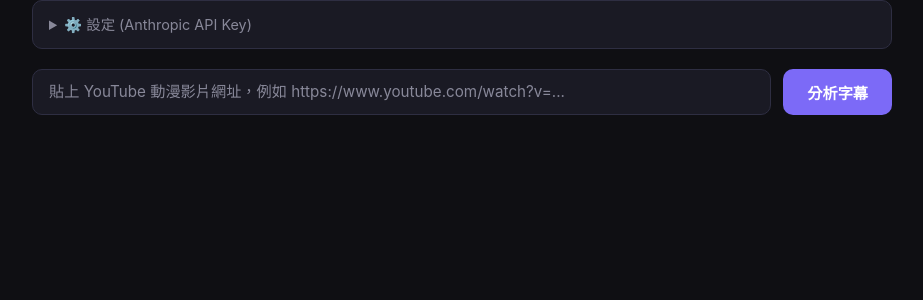
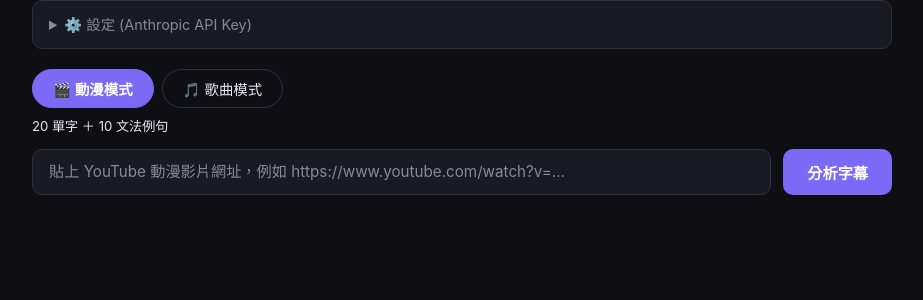
Before and after one commit to ivymatw/AnimeJapanese, a Flask app: page / in a window 1280 px wide. Shown: the part 190-490 px from the top of the page, without its empty margins (178-1101 px from the left). Run offline with Flask 3, Linux system fonts and the light colour scheme; some libraries are stand-ins or nearby versions.

Commit message:
feat: add song mode (歌詞全文 + 20 單字)

```diff
--- a/app.py
+++ b/app.py
@@ -15,7 +15,7 @@ import anthropic
 
 app = Flask(__name__)
 
-SYSTEM_PROMPT = """你是日文學習助手，專門從日本動漫對白中選取適合 N2 程度以上的學習素材。
+SYSTEM_PROMPT_ANIME = """你是日文學習助手，專門從日本動漫對白中選取適合 N2 程度以上的學習素材。
 
 請從以下動漫字幕中：
 1. 選出 20 個 N2 以上程度的重要單字（避免太基礎的 N5/N4 單字）
@@ -33,6 +33,29 @@ SYSTEM_PROMPT = """你是日文學習助手，專門從日本動漫對白中選
   ],
   "grammar": [
     {"japanese": "例句原文", "reading": "", "chinese": "繁體中文翻譯", "notes": "文法重點：〜文法型"}
+  ]
+}
+
+只回傳 JSON，不要其他文字。"""
+
+SYSTEM_PROMPT_SONG = """你是日文學習助手，專門從日文歌曲歌詞中整理學習素材。
+
+請從以下歌詞中：
+1. 整理出歌詞全文（每行一句，去除重複段落標記，保持原始日文）
+2. 選出 20 個值得學習的重要單字（包含歌詞中具詩意或常用的詞）
+
+要求：
+- 歌詞以行為單位，每行一個 item（japanese=歌詞原文，reading=讀音，chinese=整行翻譯，notes=空白）
+- 單字需提供假名讀音和繁體中文翻譯
+- 翻譯使用繁體中文
+- 以 JSON 格式回傳，格式如下：
+
+{
+  "lyrics": [
+    {"japanese": "歌詞一行", "reading": "よみかた", "chinese": "繁體中文翻譯", "notes": ""}
+  ],
+  "vocabulary": [
+    {"japanese": "単語", "reading": "たんご", "chinese": "單字", "notes": "詞性說明"}
   ]
 }
 
@@ -142,8 +165,8 @@ def parse_subtitle_file(filepath: str) -> str:
     return "\n".join(lines)
 
 
-def call_claude(subtitle_text: str, api_key: str) -> dict:
-    """Send subtitle text to Claude and get vocabulary + grammar JSON."""
+def call_claude(subtitle_text: str, api_key: str, mode: str = "anime") -> dict:
+    """Send subtitle text to Claude and get learning content JSON."""
     client = anthropic.Anthropic(api_key=api_key)
 
     # Limit subtitle length to avoid token overflow
@@ -151,13 +174,18 @@ def call_claude(subtitle_text: str, api_key: str) -> dict:
     if len(subtitle_text) > max_chars:
         subtitle_text = subtitle_text[:max_chars] + "\n...(字幕截斷)"
 
+    if mode == "song":
+        system = SYSTEM_PROMPT_SONG
+        user_msg = f"以下是日文歌曲歌詞：\n\n{subtitle_text}"
+    else:
+        system = SYSTEM_PROMPT_ANIME
+        user_msg = f"以下是動漫字幕內容：\n\n{subtitle_text}"
+
     message = client.messages.create(
         model="claude-sonnet-4-6",
         max_tokens=4096,
-        system=SYSTEM_PROMPT,
-        messages=[
-            {"role": "user", "content": f"以下是動漫字幕內容：\n\n{subtitle_text}"}
-        ]
+        system=system,
+        messages=[{"role": "user", "content": user_msg}]
     )
 
     text = message.content[0].text.strip()
@@ -167,15 +195,24 @@ def call_claude(subtitle_text: str, api_key: str) -> dict:
     return json.loads(text)
 
 
-def build_nihongocards(title: str, data: dict) -> dict:
+def build_nihongocards(title: str, data: dict, mode: str = "anime") -> dict:
     """Build .nihongocards JSON structure."""
     now = datetime.now(timezone.utc).strftime("%Y-%m-%dT%H:%M:%SZ")
-    return {
-        "version": 1,
-        "type": "group",
-        "title": f"AnimeJapanese - {title}",
-        "exportedAt": now,
-        "tables": [
+    if mode == "song":
+        tables = [
+            {
+                "title": f"歌詞 - {title}",
+                "bookType": "grammar",   # grammar type = sentence cards
+                "items": data.get("lyrics", [])
+            },
+            {
+                "title": f"單字 - {title}",
+                "bookType": "vocabulary",
+                "items": data.get("vocabulary", [])
+            }
+        ]
+    else:
+        tables = [
             {
                 "title": f"單字 - {title}",
                 "bookType": "vocabulary",
@@ -187,6 +224,12 @@ def build_nihongocards(title: str, data: dict) -> dict:
                 "items": data.get("grammar", [])
             }
         ]
+    return {
+        "version": 1,
+        "type": "group",
+        "title": f"AnimeJapanese - {title}",
+        "exportedAt": now,
+        "tables": tables
     }
 
 
@@ -200,6 +243,7 @@ def analyze():
     body = request.get_json(silent=True) or {}
     url = body.get("url", "").strip()
     api_key = get_api_key(body)
+    mode = body.get("mode", "anime")  # "anime" or "song"
 
     if not url:
         return jsonify({"error": "請提供 YouTube URL"}), 400
@@ -217,7 +261,7 @@ def analyze():
 
         # Step 2: Call Claude
         try:
-            data = call_claude(subtitle_text, api_key)
+            data = call_claude(subtitle_text, api_key, mode=mode)
         except anthropic.AuthenticationError:
             return jsonify({"error": "API Key 無效，請確認 Anthropic API Key 正確。"}), 401
         except anthropic.RateLimitError:
@@ -228,12 +272,14 @@ def analyze():
             return jsonify({"error": f"AI 分析失敗：{str(e)}"}), 500
 
         # Step 3: Build nihongocards
-        cards = build_nihongocards(video_title, data)
+        cards = build_nihongocards(video_title, data, mode=mode)
 
         resp = jsonify({
             "title": video_title,
+            "mode": mode,
             "vocabulary": data.get("vocabulary", []),
             "grammar": data.get("grammar", []),
+            "lyrics": data.get("lyrics", []),
             "nihongocards": cards
         })
         resp.headers["Cache-Control"] = "no-store"
--- a/static/script.js
+++ b/static/script.js
@@ -2,6 +2,23 @@
 
 const LS_KEY = "animejapanese_api_key";
 let currentCards = null;
+let currentMode = "anime";
+
+function setMode(mode) {
+  currentMode = mode;
+  document.getElementById("mode-anime").classList.toggle("active", mode === "anime");
+  document.getElementById("mode-song").classList.toggle("active", mode === "song");
+  const hint = document.getElementById("mode-hint");
+  const urlInput = document.getElementById("youtube-url");
+  if (mode === "song") {
+    hint.textContent = "歌詞全文 ＋ 20 重要單字";
+    urlInput.placeholder = "貼上 YouTube 日文歌曲網址，例如 https://www.youtube.com/watch?v=...";
+  } else {
+    hint.textContent = "20 單字 ＋ 10 文法例句";
+    urlInput.placeholder = "貼上 YouTube 動漫影片網址，例如 https://www.youtube.com/watch?v=...";
+  }
+  hideResults();
+}
 
 // ── Init ──────────────────────────────────────────────
 window.addEventListener("DOMContentLoaded", () => {
@@ -40,7 +57,7 @@ async function analyze() {
     const res = await fetch("/analyze", {
       method: "POST",
       headers: { "Content-Type": "application/json" },
-      body: JSON.stringify({ url, api_key: apiKey }),
+      body: JSON.stringify({ url, api_key: apiKey, mode: currentMode }),
     });
 
     if (res.status === 202 || res.ok) {
@@ -78,9 +95,11 @@ async function analyze() {
 
 // ── Render ────────────────────────────────────────────
 function renderResults(data) {
-  document.getElementById("video-title-display").textContent = `🎬 ${data.title}`;
+  const mode = data.mode || "anime";
+  const icon = mode === "song" ? "🎵" : "🎬";
+  document.getElementById("video-title-display").textContent = `${icon} ${data.title}`;
 
-  // Vocabulary table
+  // Vocabulary table (both modes)
   const tbody = document.getElementById("vocab-body");
   tbody.innerHTML = "";
   (data.vocabulary || []).forEach(item => {
@@ -95,7 +114,28 @@ function renderResults(data) {
   });
   document.getElementById("vocab-count").textContent = `${(data.vocabulary || []).length} 個`;
 
-  // Grammar list
+  if (mode === "song") {
+    // Show lyrics, hide grammar
+    document.getElementById("grammar-card").classList.add("hidden");
+    document.getElementById("lyrics-card").classList.remove("hidden");
+
+    const lyricsBody = document.getElementById("lyrics-body");
+    lyricsBody.innerHTML = "";
+    (data.lyrics || []).forEach(item => {
+      const tr = document.createElement("tr");
+      tr.innerHTML = `
+        <td>${esc(item.japanese)}</td>
+        <td>${esc(item.reading)}</td>
+        <td>${esc(item.chinese)}</td>
+      `;
+      lyricsBody.appendChild(tr);
+    });
+    document.getElementById("lyrics-count").textContent = `${(data.lyrics || []).length} 行`;
+  } else {
+    // Show grammar, hide lyrics
+    document.getElementById("grammar-card").classList.remove("hidden");
+    document.getElementById("lyrics-card").classList.add("hidden");
+
     const grammarDiv = document.getElementById("grammar-list");
     grammarDiv.innerHTML = "";
     (data.grammar || []).forEach((item, i) => {
@@ -109,6 +149,7 @@ function renderResults(data) {
       grammarDiv.appendChild(el);
     });
     document.getElementById("grammar-count").textContent = `${(data.grammar || []).length} 句`;
+  }
 
   document.getElementById("results-section").classList.remove("hidden");
 }
--- a/static/style.css
+++ b/static/style.css
@@ -336,3 +336,39 @@ td:nth-child(4) { color: var(--text-muted); font-size: 0.85rem; }
   .url-row { flex-direction: column; }
   .results-header { flex-direction: column; align-items: flex-start; }
 }
+
+/* ── Mode Selector ───────────────────────────────────── */
+.mode-selector {
+  display: flex;
+  gap: 8px;
+  margin-bottom: 8px;
+}
+
+.mode-btn {
+  padding: 8px 20px;
+  border-radius: 20px;
+  border: 1px solid var(--border);
+  background: var(--card-bg);
+  color: var(--text-secondary);
+  font-size: 0.9rem;
+  cursor: pointer;
+  transition: all 0.2s;
+}
+
+.mode-btn:hover {
+  border-color: var(--accent);
+  color: var(--text-primary);
+}
+
+.mode-btn.active {
+  background: var(--accent);
+  border-color: var(--accent);
+  color: #fff;
+  font-weight: 600;
+}
+
+.mode-hint {
+  font-size: 0.82rem;
+  color: var(--text-secondary);
+  margin-bottom: 12px;
+}
--- a/templates/index.html
+++ b/templates/index.html
@@ -30,6 +30,12 @@
 
     <!-- Input -->
     <section class="input-section">
+      <!-- Mode selector -->
+      <div class="mode-selector">
+        <button class="mode-btn active" id="mode-anime" onclick="setMode('anime')">🎬 動漫模式</button>
+        <button class="mode-btn" id="mode-song" onclick="setMode('song')">🎵 歌曲模式</button>
+      </div>
+      <div class="mode-hint" id="mode-hint">20 單字 ＋ 10 文法例句</div>
       <div class="url-row">
         <input type="url" id="youtube-url"
                placeholder="貼上 YouTube 動漫影片網址，例如 https://www.youtube.com/watch?v=..."
@@ -79,10 +85,23 @@
         </div>
       </div>
 
-      <!-- Grammar -->
-      <div class="card">
+      <!-- Grammar (anime mode) -->
+      <div class="card" id="grammar-card">
         <h3>📝 文法 <span class="badge" id="grammar-count"></span></h3>
         <div id="grammar-list"></div>
+      </div>
+
+      <!-- Lyrics (song mode) -->
+      <div class="card hidden" id="lyrics-card">
+        <h3>🎵 歌詞 <span class="badge" id="lyrics-count"></span></h3>
+        <div class="table-wrapper">
+          <table id="lyrics-table">
+            <thead>
+              <tr><th>歌詞</th><th>讀音</th><th>中文</th></tr>
+            </thead>
+            <tbody id="lyrics-body"></tbody>
+          </table>
+        </div>
       </div>
     </section>
   </div>
```
Lines whose indentation alone changed are shown as unchanged.
